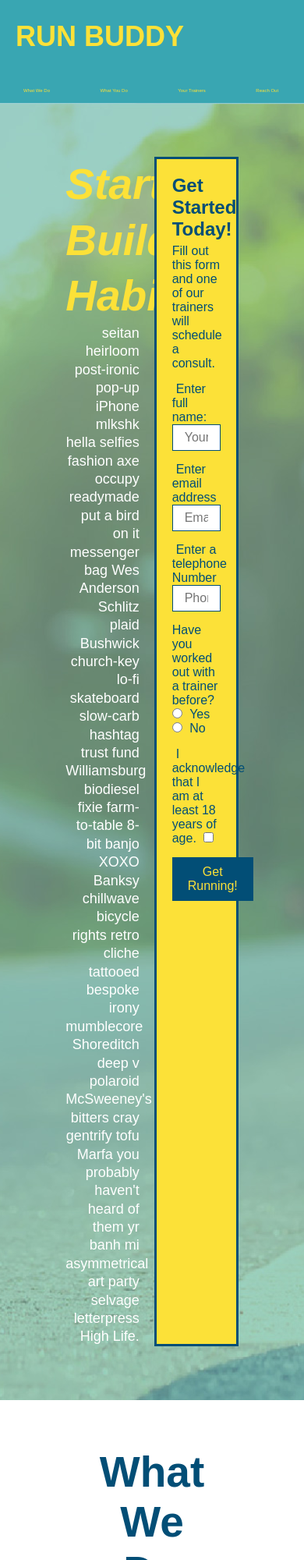
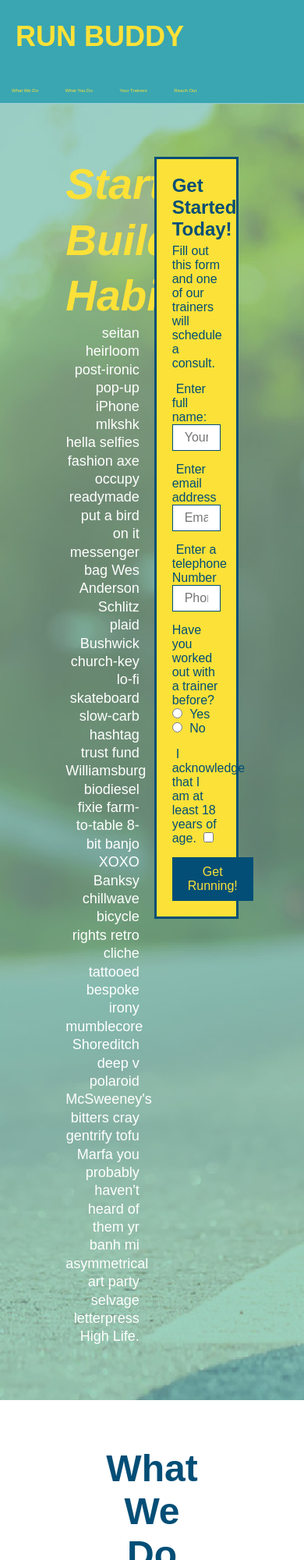
Before and after one commit to CynthiaMohan/Run-buddy, a plain HTML site: page index.html in a window 390 px wide. Shown: the top 2000 px of the page at 78% size. Drawn offline with Linux system fonts and the light colour scheme.

Commit message:
add media queries to css file

```diff
--- a/assets/css/style.css
+++ b/assets/css/style.css
@@ -48,7 +48,7 @@ header nav ul li{
     display: inline;
 }
 header nav ul li a {
-    margin: 0 30px;
+    padding: 10px 15px;
     font-weight: lighter;
     font-size: 1.55vw;
 }
@@ -67,6 +67,7 @@ section{
     display: flex;
     justify-content: center;
     flex-wrap: wrap;
+    align-items: flex-start;
 }
 
 .hero-cta{
@@ -75,7 +76,7 @@ section{
     margin: 3.5%;
     color: #fff;
     font-size: 18px;
-    line-height: 1.3;
+    line-height: 1.2;
 }
 
 /* Styling the Form */
@@ -137,7 +138,7 @@ font-size: 16px;
 text-align: center;
 } */
 .section-title{
-    font-size: 55px;
+    font-size: 48px;
     color: #024e76;
     /* margin-bottom: 35px; */
     /* padding: 0 100px 20px 100px; */
@@ -361,3 +362,21 @@ footer div {
 .flex-row{
     display: flex;
   }
+
+
+
+
+  /* MEDIA QUERY FOR SMALLER DESKTOP SCREENS AND SMALLER */
+@media screen and (max-width: 980px) {
+
+  }
+
+  /* MEDIA QUERY FOR TABLETS AND SMALLER */
+  @media screen and (max-width: 768px) {
+
+  }
+
+  /* MEDIA QUERY FOR MOBILE PHONES AND SMALLER */
+  @media screen and (max-width: 575px) {
+
+  }
```
